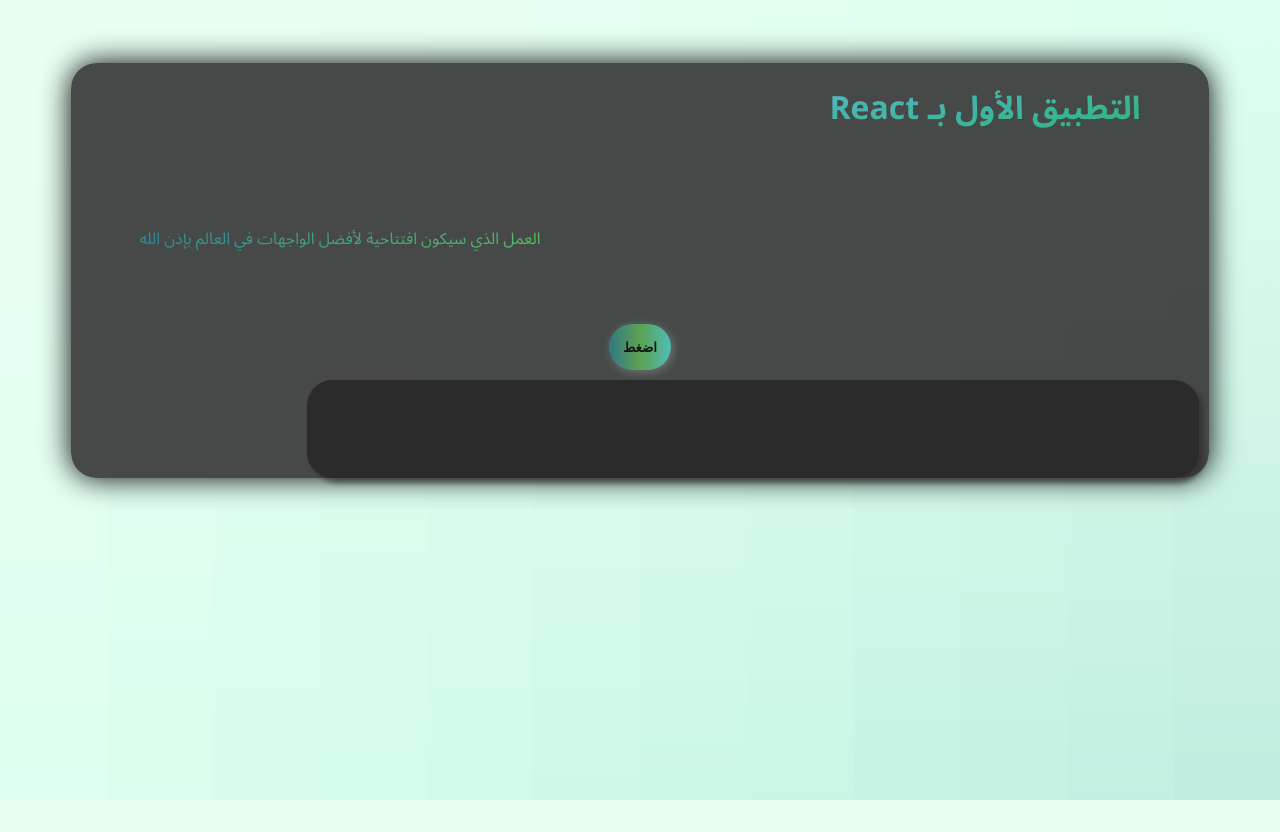
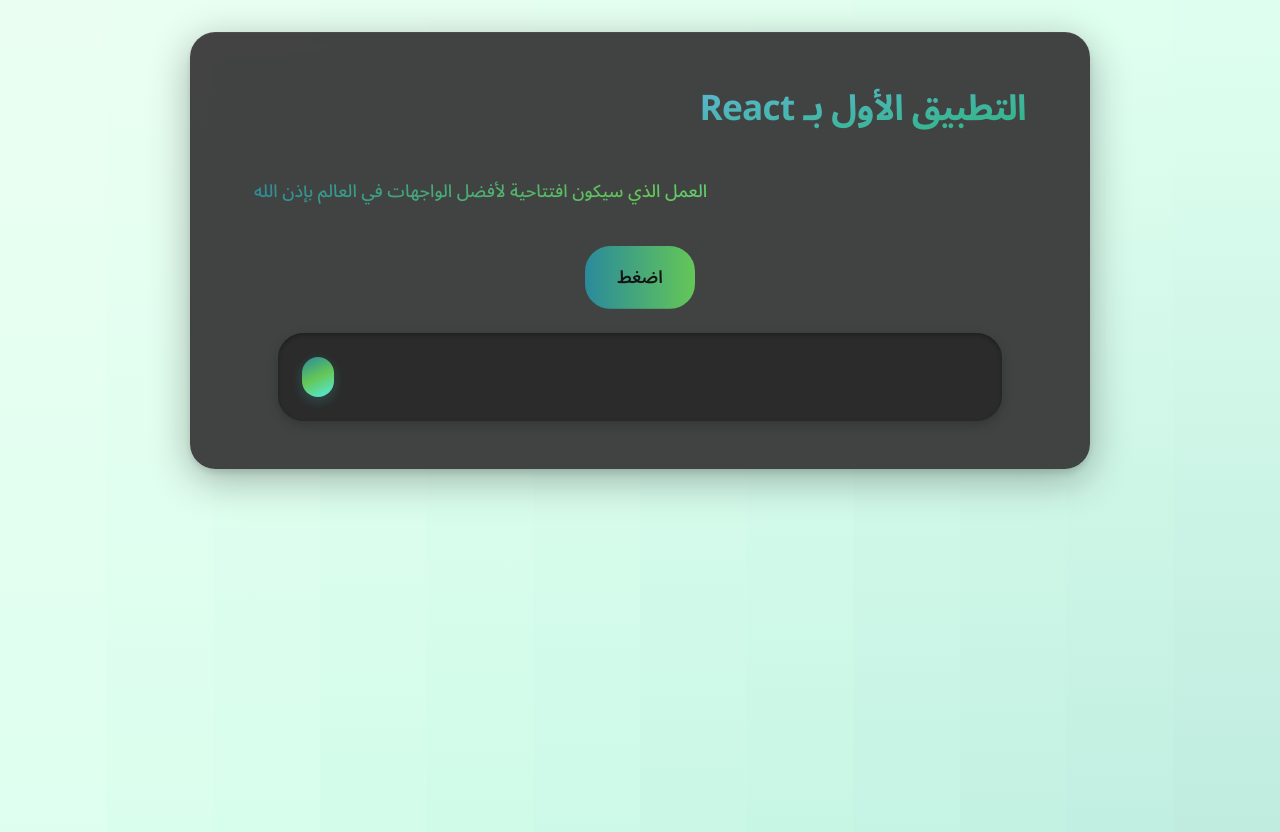
Before and after one commit to bn7ya/my-first-app, a React (Vite) app: page / in a window 1280 px wide. Before the commit the page ends 800 px from the top, so only its background shows below. Built offline with nearby package versions, Linux system fonts and the light colour scheme.

Commit message:
feat: enhance styling and layout for improved UI experience

```diff
--- a/src/App.css
+++ b/src/App.css
@@ -1,8 +1,45 @@
 .first {
     text-align: center;
     text-wrap: inherit;
-    margin: 5%;
-    background-color: rgba(51, 51, 51, 0.89);
-    border-radius: 25.25px;
-    box-shadow: 0px 0px 30px black;
+    max-width: 900px;
+    margin: 2rem auto;
+    padding: 2rem 3rem 3rem;
+    background-color: var(--container-bg);
+    backdrop-filter: blur(10px);
+    border-radius: var(--radius-lg);
+    box-shadow:
+        0 4px 6px rgba(0, 0, 0, 0.1),
+        0 10px 40px rgba(0, 0, 0, 0.3),
+        inset 0 1px 0 rgba(255, 255, 255, 0.05);
+    animation: fadeInUp 0.6s var(--transition-slow) both;
 }
+
+/* Title styling */
+.title {
+    text-align: right;
+    background: var(--title-gradient);
+    -webkit-background-clip: text;
+    -webkit-text-fill-color: transparent;
+    background-clip: text;
+    margin: 0 0 1rem;
+    padding: 0.5rem 1rem;
+    font-size: 2.2rem;
+    font-weight: 700;
+    letter-spacing: -0.02em;
+    animation: fadeIn 0.8s ease-out 0.2s both;
+}
+
+/* Description styling */
+.description {
+    text-align: left;
+    background: var(--primary-gradient);
+    -webkit-background-clip: text;
+    -webkit-text-fill-color: transparent;
+    background-clip: text;
+    margin: 0 0 2rem;
+    padding: 0.5rem 1rem;
+    font-size: 1.1rem;
+    font-weight: 500;
+    line-height: 1.6;
+    animation: fadeIn 0.8s ease-out 0.4s both;
+}
--- a/src/App.jsx
+++ b/src/App.jsx
@@ -6,29 +6,12 @@ import Counter from './Shared/Counter'
 
 
 function App() {
-  const titleStyle = {
-    textAlign: 'right',
-    background: 'linear-gradient(170deg, rgba(29, 92, 117, 1) 0%, rgba(87, 182, 199, 1) 50%, rgba(36, 180, 113, 1) 100%)',
-    WebkitBackgroundClip: 'text',
-    WebkitTextFillColor: 'transparent',
-    margin: '5%',
-    padding: '1%'
-  }
+  const [count, setCount] = useState(0)
 
-  const descStyle = {
-    textAlign: 'left',
-    background: 'linear-gradient(90deg, rgba(42, 138, 155, 1) 0%, rgba(100, 199, 87, 1) 50%, rgba(83, 237, 229, 1) 100%)',
-    WebkitBackgroundClip: 'text',
-    WebkitTextFillColor: 'transparent',
-    margin: '5%',
-    padding: '1%',
-  }
-
-  const [count, setCount] = useState(0)
   return (
     <div className='first'>
-      <h1 style={titleStyle}>التطبيق الأول بـ React</h1>
-      <p style={descStyle}>العمل الذي سيكون افتتاحية لأفضل الواجهات في العالم بإذن الله</p>
+      <h1 className='title'>التطبيق الأول بـ React</h1>
+      <p className='description'>العمل الذي سيكون افتتاحية لأفضل الواجهات في العالم بإذن الله</p>
       <Button text={'اضغط'} onClick={() => setCount(count + 1)}></Button>
       <Counter number={count}/>
     </div>
--- a/src/Shared/Button.css
+++ b/src/Shared/Button.css
@@ -1,30 +1,62 @@
 .button {
-    background: linear-gradient(90deg, rgba(42, 138, 155, 1) 0%, rgba(100, 199, 87, 1) 50%, rgba(83, 237, 229, 1) 100%);
-    padding: 1.2%;
-    color: rgb(0, 0, 0);
+    background: var(--primary-gradient);
+    background-size: 200% 100%;
+    background-position: 0% 50%;
+    padding: 0.8rem 2rem;
+    color: rgb(20, 20, 20);
     border: none;
-    border-radius: 25.25px;
+    border-radius: var(--radius-lg);
     cursor: pointer;
-    box-shadow: 2px 2px 10px rgba(202, 202, 202, 0.486);
-    font-weight: bold;
-    font-family: system-ui, -apple-system, BlinkMacSystemFont, 'Segoe UI', Roboto, Oxygen, Ubuntu, Cantarell, 'Open Sans', 'Helvetica Neue', sans-serif;
-    transition: all ease-in-out 90ms;
-    opacity: 0.7;
+    font-weight: 600;
+    font-size: 1.1rem;
+    font-family: inherit;
+    transition: all var(--transition-normal);
+    opacity: 0.85;
+    position: relative;
+    overflow: hidden;
+    animation: fadeIn 0.8s ease-out 0.6s both;
+}
 
+.button::before {
+    content: '';
+    position: absolute;
+    top: 0;
+    left: -100%;
+    width: 100%;
+    height: 100%;
+    background: linear-gradient(
+        90deg,
+        transparent,
+        rgba(255, 255, 255, 0.2),
+        transparent
+    );
+    transition: left 0.5s ease;
 }
 
 .button:hover {
-    opacity: 0.9;
-    color: rgb(75, 75, 75);
-    box-shadow: 0px 0px 20px rgba(235, 234, 234, 0.281);
-    scale: 1.05;
-    transition: all ease-in-out 90ms;
+    opacity: 1;
+    color: rgb(10, 10, 10);
+    background-position: 100% 50%;
+    box-shadow:
+        0 4px 15px rgba(83, 237, 229, 0.3),
+        0 0 30px rgba(100, 199, 87, 0.2);
+    transform: scale(1.05) translateY(-2px);
+}
+
+.button:hover::before {
+    left: 100%;
+}
+
+.button:focus {
+    outline: none;
+    box-shadow:
+        0 0 0 3px rgba(83, 237, 229, 0.4),
+        0 4px 15px rgba(83, 237, 229, 0.3);
 }
 
 .button:active {
     opacity: 1;
-    color: rgb(75, 75, 75);
-    box-shadow: 0px 0px 5px rgba(247, 244, 244, 0.616);
-    scale: 1;
-    transition: all ease-in-out 32ms;
+    transform: scale(0.98);
+    box-shadow: 0 2px 8px rgba(83, 237, 229, 0.4);
+    transition: all var(--transition-fast);
 }
--- a/src/Shared/Circle.css
+++ b/src/Shared/Circle.css
@@ -1,20 +1,33 @@
 .shape {
-    background: linear-gradient(155deg, rgba(42, 138, 155, 1) 0%, rgba(100, 199, 87, 1) 50%, rgba(83, 237, 229, 1) 100%);
-    margin: 10px;
-    max-width: 40px;
-    min-width: 20px;
-    min-height: 40px;
-    max-height: 40px;
-    transition: all 150ms ease-in-out;
-    border-radius: 25.25px;
-    box-shadow: 10px 10px 40px rgba(158, 158, 158, 0.493);
-    opacity: 0.7;
+    background: linear-gradient(155deg, var(--gradient-start) 0%, var(--gradient-mid) 50%, var(--gradient-end) 100%);
+    width: 32px;
+    height: 40px;
+    transition: all var(--transition-normal);
+    border-radius: var(--radius-md);
+    box-shadow:
+        0 4px 12px rgba(83, 237, 229, 0.2),
+        0 2px 4px rgba(0, 0, 0, 0.1);
+    opacity: 0.75;
+    animation: scaleIn 0.3s cubic-bezier(0.34, 1.56, 0.64, 1) both;
 }
 
-.shape:hover{
-    scale:1.01 ;
-    transition: all 150ms linear;
+.shape:nth-child(odd) {
+    animation-delay: 0.05s;
+}
+
+.shape:nth-child(even) {
+    animation-delay: 0.1s;
+}
+
+.shape:hover {
+    transform: scale(1.15) translateY(-4px);
     opacity: 1;
-    min-width: 30px;
-    box-shadow: 0px 0px 20px rgba(5, 216, 128, 0.849);
+    box-shadow:
+        0 8px 24px rgba(83, 237, 229, 0.4),
+        0 0 20px rgba(100, 199, 87, 0.3);
 }
+
+.shape:active {
+    transform: scale(0.95);
+    transition: all var(--transition-fast);
+}
--- a/src/Shared/Counter.css
+++ b/src/Shared/Counter.css
@@ -1,15 +1,26 @@
+.container {
+    display: flex;
+    flex-wrap: wrap;
+    align-items: center;
+    justify-content: flex-end;
+    gap: 0.5rem;
+    margin: 1.5rem auto 0;
+    padding: 1.5rem;
+    background-color: var(--container-bg-dark);
+    border-radius: var(--radius-lg);
+    box-shadow:
+        inset 0 2px 4px rgba(0, 0, 0, 0.3),
+        0 4px 12px rgba(0, 0, 0, 0.2);
+    width: auto;
+    min-height: 80px;
+    max-width: 90%;
+    animation: fadeIn 0.8s ease-out 0.8s both;
+    transition: all var(--transition-normal);
+}
 
-.container{
-    display: flex;
-    align-items: right;
-    justify-content: right;
-    text-align: right;
-    margin: 10px;
-    padding: 1.2em;
-    background-color: rgb(43, 43, 43);
-    border-radius: 25.25px;
-    box-shadow: 5px 5px 5px rgba(44, 44, 44, 0.616);
-    width: auto;
-    height: auto;
-    max-width: 75%;
+.container:empty::after {
+    content: '...';
+    color: rgba(255, 255, 255, 0.2);
+    font-size: 1.5rem;
+    letter-spacing: 0.5em;
 }
--- a/src/index.css
+++ b/src/index.css
@@ -0,0 +1,98 @@
+/* CSS Custom Properties */
+:root {
+  /* Primary gradient colors */
+  --gradient-start: rgba(42, 138, 155, 1);
+  --gradient-mid: rgba(100, 199, 87, 1);
+  --gradient-end: rgba(83, 237, 229, 1);
+
+  /* Title gradient */
+  --title-gradient: linear-gradient(170deg, rgba(29, 92, 117, 1) 0%, rgba(87, 182, 199, 1) 50%, rgba(36, 180, 113, 1) 100%);
+
+  /* Primary gradient */
+  --primary-gradient: linear-gradient(90deg, var(--gradient-start) 0%, var(--gradient-mid) 50%, var(--gradient-end) 100%);
+
+  /* Container colors */
+  --container-bg: rgba(51, 51, 51, 0.92);
+  --container-bg-dark: rgb(43, 43, 43);
+
+  /* Shadows */
+  --shadow-sm: 0 2px 8px rgba(0, 0, 0, 0.15);
+  --shadow-md: 0 4px 16px rgba(0, 0, 0, 0.2);
+  --shadow-lg: 0 8px 32px rgba(0, 0, 0, 0.3);
+  --shadow-glow: 0 0 20px rgba(83, 237, 229, 0.3);
+
+  /* Border radius */
+  --radius-sm: 12px;
+  --radius-md: 20px;
+  --radius-lg: 25.25px;
+
+  /* Transitions */
+  --transition-fast: 100ms cubic-bezier(0.4, 0, 0.2, 1);
+  --transition-normal: 200ms cubic-bezier(0.4, 0, 0.2, 1);
+  --transition-slow: 300ms cubic-bezier(0.4, 0, 0.2, 1);
+}
+
+/* Reset and base styles */
+*, *::before, *::after {
+  box-sizing: border-box;
+}
+
+html {
+  scroll-behavior: smooth;
+}
+
+body {
+  margin: 0;
+  padding: 0;
+  min-height: 100vh;
+}
+
+/* Entrance animation */
+@keyframes fadeInUp {
+  from {
+    opacity: 0;
+    transform: translateY(20px);
+  }
+  to {
+    opacity: 1;
+    transform: translateY(0);
+  }
+}
+
+@keyframes fadeIn {
+  from {
+    opacity: 0;
+  }
+  to {
+    opacity: 1;
+  }
+}
+
+@keyframes pulse {
+  0%, 100% {
+    opacity: 0.7;
+  }
+  50% {
+    opacity: 0.85;
+  }
+}
+
+@keyframes float {
+  0%, 100% {
+    transform: translateY(0);
+  }
+  50% {
+    transform: translateY(-4px);
+  }
+}
+
+@keyframes scaleIn {
+  from {
+    opacity: 0;
+    transform: scale(0.8);
+  }
+  to {
+    opacity: 1;
+    transform: scale(1);
+  }
+}
```
